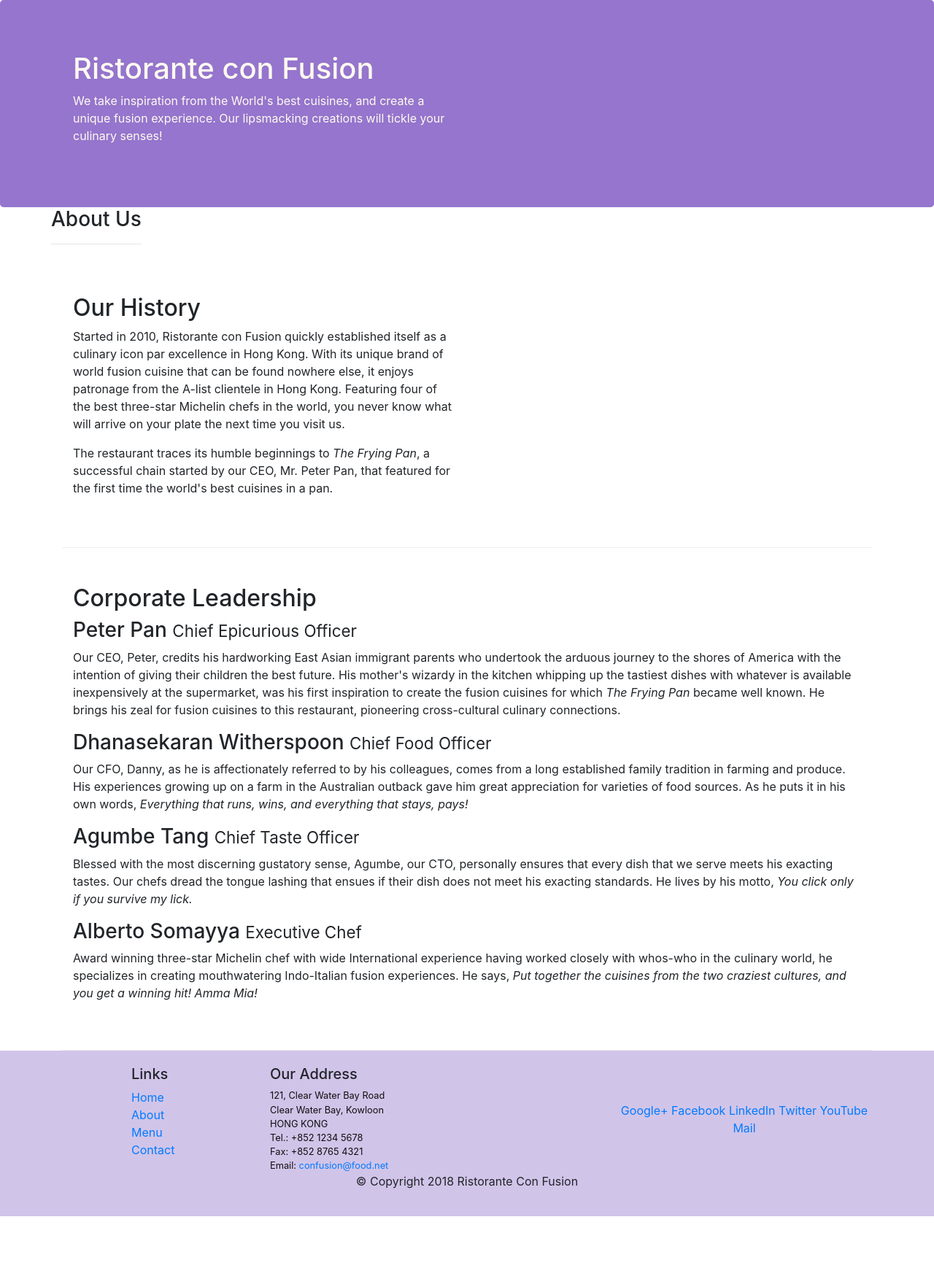
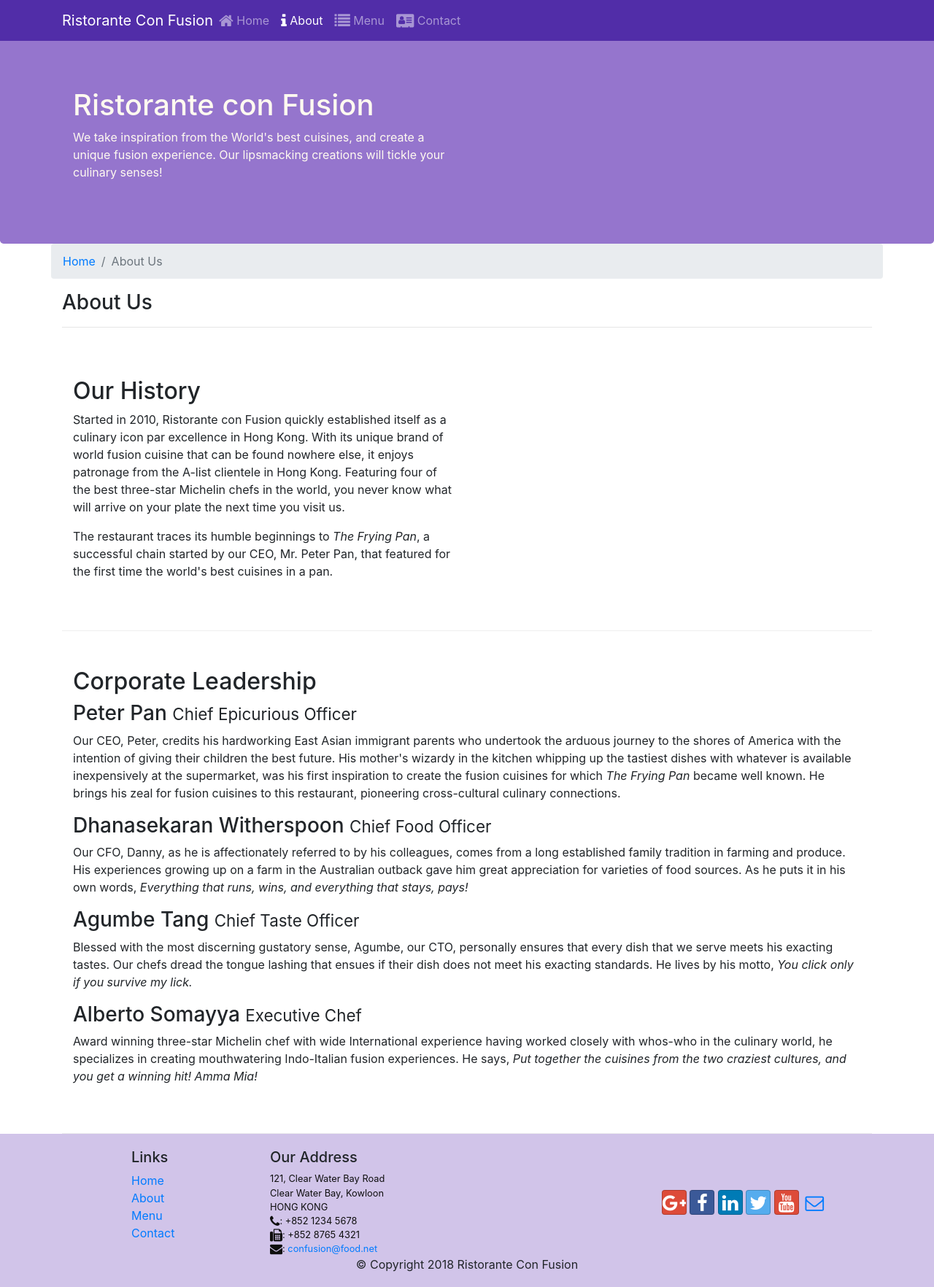
Before and after one commit to jananikangesan/front-end-web-UI-frameworks-and-tools-Bootstrap4, a website: page Bootstrap4/conFusion/aboutus.html in a window 1280 px wide. Shown: the whole page at 73% size. Before the commit the page ends 1667 px from the top, so only its background shows below. Drawn offline with nearby package versions, Linux system fonts and the light colour scheme.

Commit message:
Navigation and Navigation Bar

```diff
--- a/Bootstrap4/conFusion/aboutus.html
+++ b/Bootstrap4/conFusion/aboutus.html
@@ -10,12 +10,31 @@
      <!-- Bootstrap CSS -->
      <link rel="stylesheet" href="node_modules/bootstrap/dist/css/bootstrap.min.css">
      <link href="css/styles.css" rel="stylesheet">
+     <link rel="stylesheet" href="node_modules/font-awesome/css/font-awesome.min.css">
+     <link rel="stylesheet" href="node_modules/bootstrap-social/bootstrap-social.css">
 
     <title>Ristorante Con Fusion: About Us</title>
 
 </head>
 
 <body>
+    <nav class="navbar navbar-dark navbar-expand-sm fixed-top">
+        <div class="container">
+            <button class="navbar-toggler" type="button" data-toggle="collapse" data-target="#Navbar">
+                <span class="navbar-toggler-icon"></span>
+            </button>
+           <a class="navbar-brand mr-auto" href="./index.html">Ristorante Con Fusion</a>
+           <div class="collapse navbar-collapse" id="Navbar">
+                <ul class="navbar-nav mr-auto">
+                    <li class="nav-item"><a class="nav-link" href="./index.html"><span class="fa fa-home fa-lg"></span> Home</a></li>
+                    <li class="nav-item active"><a class="nav-link" href="#"><span class="fa fa-info fa-lg"></span> About</a></li>
+                    <li class="nav-item"><a class="nav-link" href="#"><span class="fa fa-list fa-lg"></span> Menu</a></li>
+                    <li class="nav-item"><a class="nav-link" href="#"><span class="fa fa-address-card fa-lg"></span> Contact</a></li>
+                </ul>
+            </div>
+
+        </div>
+    </nav>
 
     <header class="jumbotron">
         <div class="container">
@@ -32,7 +51,11 @@
 
     <div class="container">
         <div class="row">
-            <div>
+            <ol class="col-12 breadcrumb">
+                <li class="breadcrumb-item"><a href="./index.html">Home</a></li>
+                <li class="breadcrumb-item active">About Us</li>
+            </ol>
+            <div class="col-12">
                <h3>About Us</h3>
                <hr>
             </div>
@@ -44,7 +67,8 @@
                 <p>Started in 2010, Ristorante con Fusion quickly established itself as a culinary icon par excellence in Hong Kong. With its unique brand of world fusion cuisine that can be found nowhere else, it enjoys patronage from the A-list clientele in Hong Kong.  Featuring four of the best three-star Michelin chefs in the world, you never know what will arrive on your plate the next time you visit us.</p>
                 <p>The restaurant traces its humble beginnings to <em>The Frying Pan</em>, a successful chain started by our CEO, Mr. Peter Pan, that featured for the first time the world's best cuisines in a pan.</p>
             </div>
-            <div>
+            <div class="col-12 col-sm">
+
             </div>
         </div>
 
@@ -71,7 +95,7 @@
                 <div class="col-4 offset-1 col-sm-2">
                     <h5>Links</h5>
                     <ul class="list-unstyled">
-                        <li><a href="#">Home</a></li>
+                        <li><a href="./index.html">Home</a></li>
                         <li><a href="#">About</a></li>
                         <li><a href="#">Menu</a></li>
                         <li><a href="#">Contact</a></li>
@@ -83,19 +107,21 @@
 		              121, Clear Water Bay Road<br>
 		              Clear Water Bay, Kowloon<br>
 		              HONG KONG<br>
-		              Tel.: +852 1234 5678<br>
-		              Fax: +852 8765 4321<br>
-		              Email: <a href="mailto:confusion@food.net">confusion@food.net</a>
+		              <i class="fa fa-phone fa-lg"></i>: +852 1234 5678<br>
+                      <i class="fa fa-fax fa-lg"></i>: +852 8765 4321<br>
+                      <i class="fa fa-envelope fa-lg"></i>:
+                      <a href="mailto:confusion@food.net">confusion@food.net</a>
+
 		           </address>
                 </div>
                 <div class="col-12 col-sm-4 align-self-center">
                     <div class="text-center">
-                        <a href="http://google.com/+">Google+</a>
-                        <a href="http://www.facebook.com/profile.php?id=">Facebook</a>
-                        <a href="http://www.linkedin.com/in/">LinkedIn</a>
-                        <a href="http://twitter.com/">Twitter</a>
-                        <a href="http://youtube.com/">YouTube</a>
-                        <a href="mailto:">Mail</a>
+                        <a class="btn btn-social-icon btn-google" href="http://google.com/+"><i class="fa fa-google-plus"></i></a>
+                        <a class="btn btn-social-icon btn-facebook" href="http://www.facebook.com/profile.php?id="><i class="fa fa-facebook"></i></a>
+                        <a class="btn btn-social-icon btn-linkedin" href="http://www.linkedin.com/in/"><i class="fa fa-linkedin"></i></a>
+                        <a class="btn btn-social-icon btn-twitter" href="http://twitter.com/"><i class="fa fa-twitter"></i></a>
+                        <a class="btn btn-social-icon btn-google" href="http://youtube.com/"><i class="fa fa-youtube"></i></a>
+                        <a class="btn btn-social-icon" href="mailto:"><i class="fa fa-envelope-o"></i></a>
                     </div>
                 </div>
            </div>
--- a/Bootstrap4/conFusion/css/styles.css
+++ b/Bootstrap4/conFusion/css/styles.css
@@ -28,3 +28,12 @@ address{
     margin:0px;
     color:#0f0f0f;
 }
+
+body{
+    padding:50px 0px 0px 0px;
+    z-index:0;
+}
+
+.navbar-dark {
+     background-color: #512DA8;
+}
--- a/Bootstrap4/conFusion/package.json
+++ b/Bootstrap4/conFusion/package.json
@@ -15,6 +15,8 @@
   },
   "dependencies": {
     "bootstrap": "^4.0.0",
+    "bootstrap-social": "^5.1.1",
+    "font-awesome": "^4.7.0",
     "jquery": "^3.3.1",
     "popper.js": "^1.12.9"
   }
```
Also changed, not shown: Bootstrap4/conFusion/index.html (+32 -10 lines), 1 other file.
